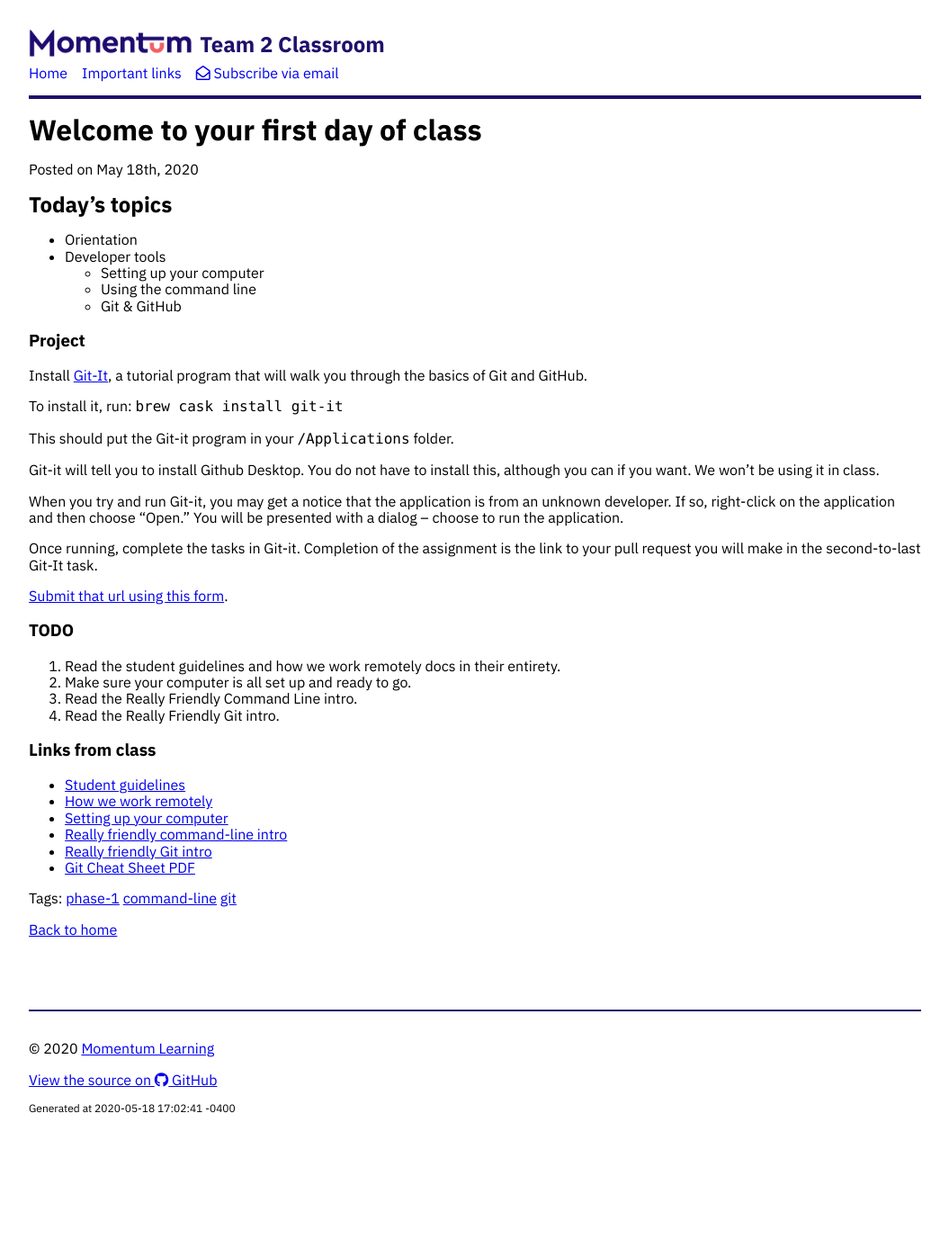
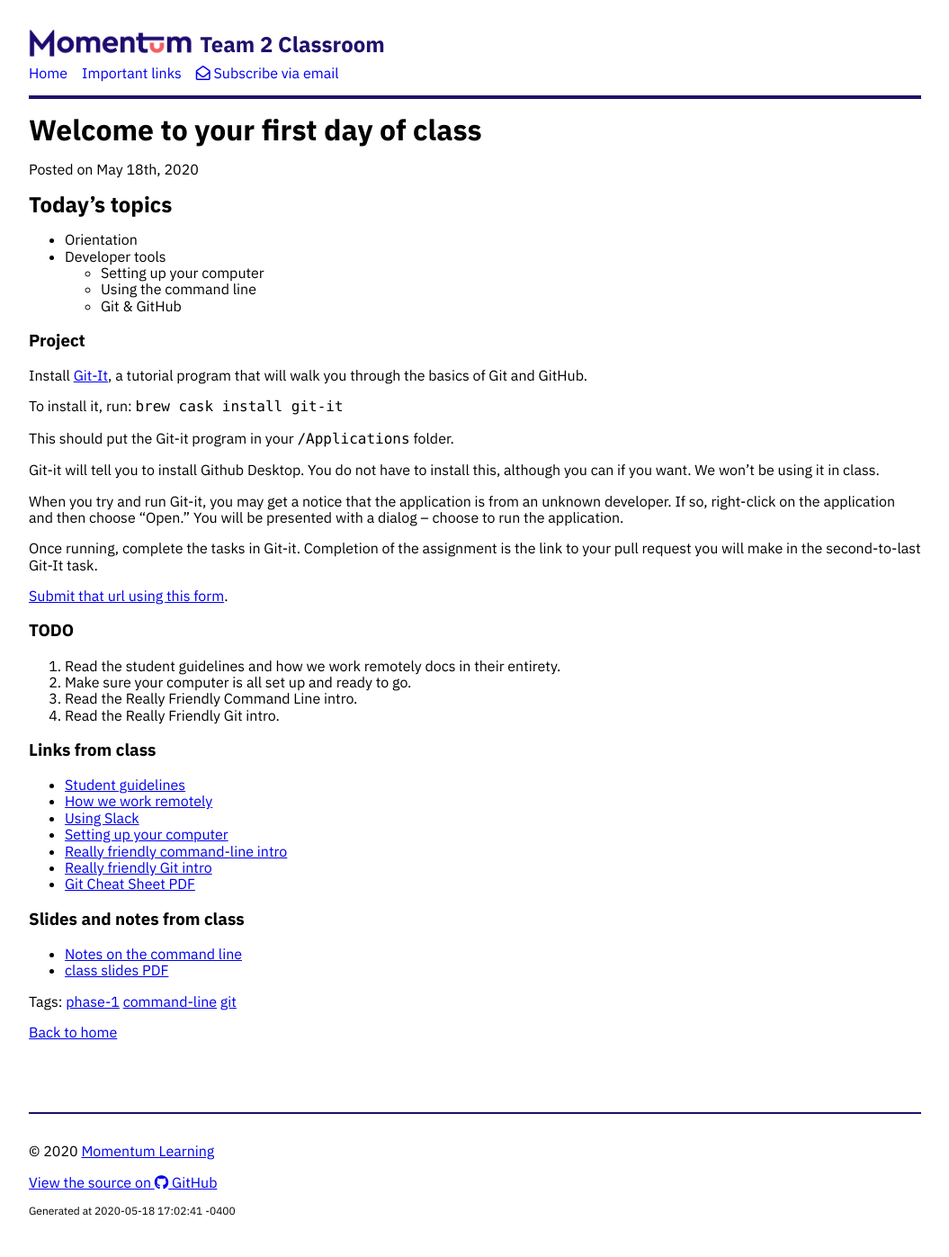
Before and after one commit to momentum-team-3/momentum-team-3.github.io, a Jekyll site: the page built from _posts/2020-05-18-welcome.md, in a window 1280 px wide. Shown: the whole page at 90% size, without its empty margins (112-1167 px from the left). Built offline with Jekyll 4.4.1, drawn with Linux system fonts in a browser that asks for light colours; nearby versions of some CDN libraries; before the commit the page ends 1283 px from its top, so only the background shows below that.

Commit message:
Add updated links

```diff
--- a/_posts/2020-05-18-welcome.md
+++ b/_posts/2020-05-18-welcome.md
@@ -40,7 +40,13 @@ Once running, complete the tasks in Git-it. Completion of the assignment is the
 
 * [Student guidelines](https://drive.google.com/open?id=17j7lH4BTArHwF9TMN9bzDO05REuXflpYCa8JnV1KDLI&authuser=1)
 * [How we work remotely](https://docs.google.com/document/d/1l2RYOM-fdJCgd7nWbXp2k_t6xNDNRVZDlqEfn83TACg/edit?usp=sharing)
+* [Using Slack](https://slack.com/resources/using-slack/slack-tutorials)
 * [Setting up your computer](https://drive.google.com/open?id=1ibV4dA4ciQsxn9MT7TV4-e_KgzUQwCQ7O1zEVfxy_28&authuser=1)
 * [Really friendly command-line intro](https://drive.google.com/open?id=1E4ALJrjclTYE4C6lwIV517-SOXiZ-Dqb)
 * [Really friendly Git intro](https://drive.google.com/open?id=125rubyTQpBwmpi6I_UzUWfT1aXeHmy5n)
 * [Git Cheat Sheet PDF](https://github.github.com/training-kit/downloads/github-git-cheat-sheet.pdf)
+
+### Slides and notes from class
+
+- [Notes on the command line](https://docs.google.com/document/d/1u6tUEkkhmvuz_aU_TBVNXfu1ZUa23Wm3fx95s0V-XPo/edit?usp=sharing)
+- [class slides PDF](/slide-decks/git-slides.pdf)
```
Also changed, not shown: links.md (+1 -0 lines).
